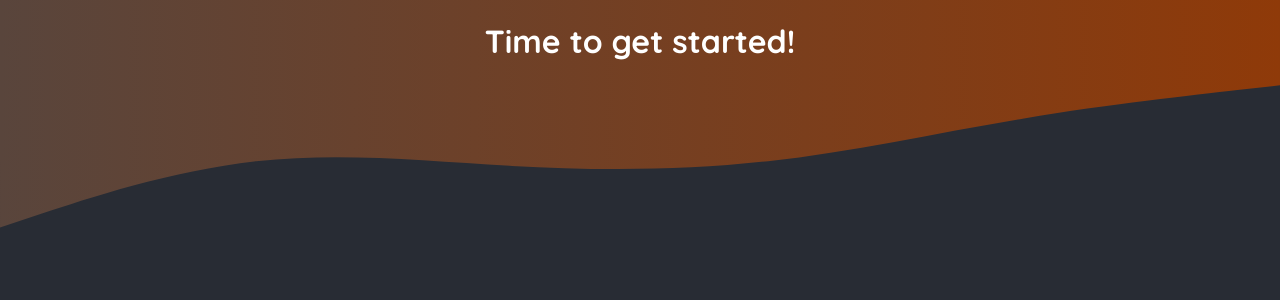
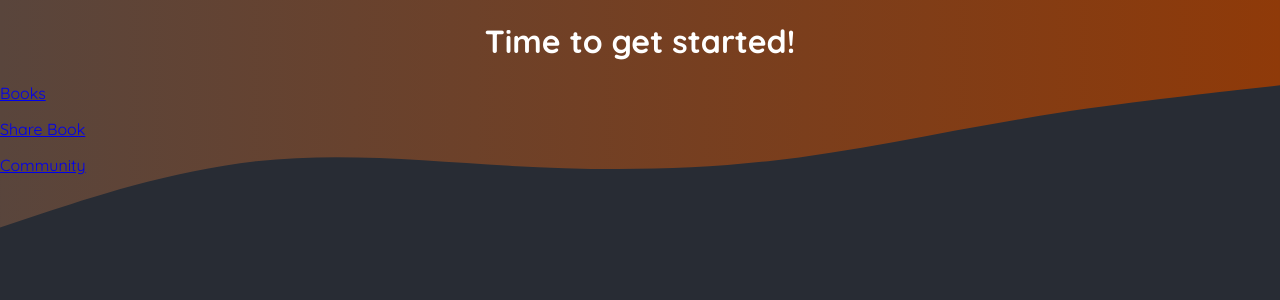
Before and after one commit to yassinehaku/NextJS-Book-Sharing-Project, a Next.js app: page / in a window 1280 px wide. Shown: the top 300 px of the page. Built offline with nearby package versions, Linux system fonts and the light colour scheme.

Commit message:
setting routes

```diff
--- /dev/null
+++ b/app/books/community/page.js
@@ -0,0 +1,3 @@
+export default function CommunityPgae() {
+    return <h1> Community Page</h1>;
+}
--- /dev/null
+++ b/app/books/page.js
@@ -0,0 +1,3 @@
+export default function BooksPage (){
+    return <h1> Books Page</h1>;
+}
--- /dev/null
+++ b/app/books/share/page.js
@@ -0,0 +1,3 @@
+export default function ShareBooksPage(){
+    return <h1> Share Page</h1>;
+}
--- a/app/page.js
+++ b/app/page.js
@@ -1,9 +1,14 @@
+import Link from "next/link";
+
 export default function Home() {
   return (
     <main>
       <h1 style={{ color: 'white', textAlign: 'center' }}>
         Time to get started!
       </h1>
+      <p><Link href="/books"> Books </Link></p>
+      <p><Link href="/books/share"> Share Book </Link></p>
+      <p><Link href="/community"> Community </Link></p>
     </main>
   );
 }
```
